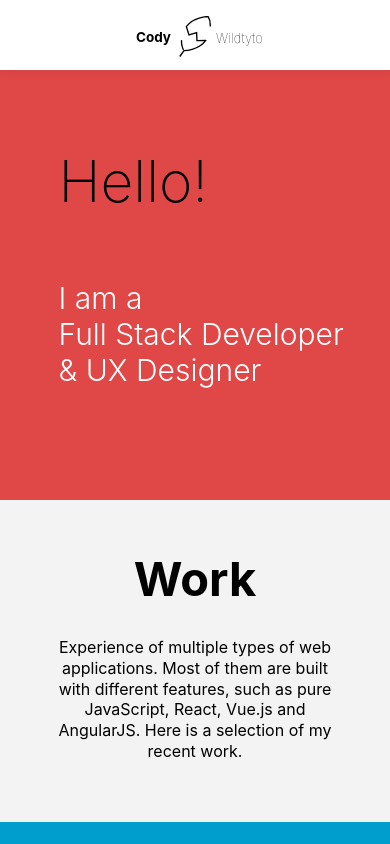
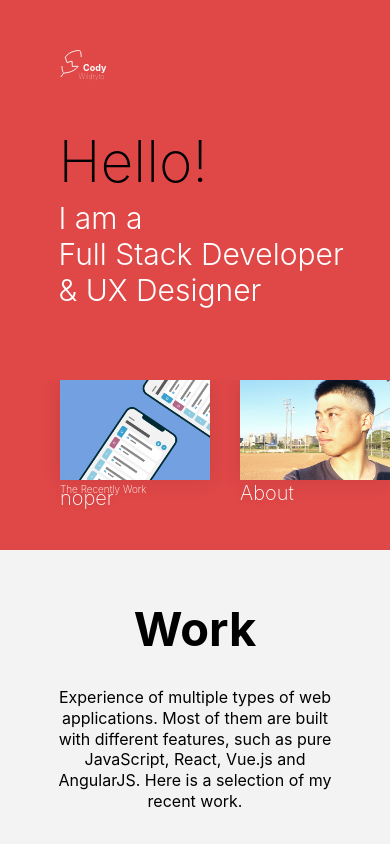
Before and after one commit to CodyWildtyto/wildtyto-feather, a React (Create React App) app: page / in a window 390 px wide. Shown: the top 844 px of the page. Built offline with nearby package versions, Linux system fonts and the light colour scheme.

Commit message:
[ Changed ] - Logo and nav

```diff
--- a/src/chapter/Hello.css
+++ b/src/chapter/Hello.css
@@ -122,12 +122,56 @@ section#Hello .hello-projects {
 @media only screen and ( max-width: 1023px ) {
 
     section#Hello {
+        position: relative;
         padding-left: 0;
-        height: 500px;
+        height: 550px;
     }
 
     section#Hello .hello-shortcuts {
-        display: none;
+        display: initial;
+        position: absolute;
+        bottom: 0;
+        margin: 0;
+        padding-bottom: 70px;
+        padding-left: 60px;
+        padding-right: 30px;
+        overflow-x: scroll;
+        white-space: nowrap;
+        vertical-align: top;
+    }
+
+    section#Hello .hello-shortcut-item {
+        display: inline-block;
+        position: relative;
+        left: auto;
+        top: auto;
+        width: 150px;
+        height: 100px;
+        vertical-align: top;
+    }
+
+    section#Hello .hello-shortcut-item + .hello-shortcut-item {
+        margin-left: 30px;
+    }
+
+    section#Hello .hello-shortcut-item h4 {
+        position: absolute;
+        bottom: -25px;
+        left: 0;
+        font-size: 20px;
+    }
+
+    section#Hello .hello-shortcut-item h5 {
+        position: absolute;
+        bottom: -15px;
+        left: 0;
+        font-size: 10px;
+        font-weight: 200;
+        color: #ffffff
+    }
+
+    section#Hello .hello-noper h4 {
+        bottom: -30px;
     }
 
 }
--- a/src/chapter/Intro.css
+++ b/src/chapter/Intro.css
@@ -44,12 +44,16 @@
 
 @media only screen and ( max-width: 1023px ) {
 
+    #Intro {
+        position: absolute;
+    }
+
     #Intro h2 {
-        top: 100px;
+        top: 80px;
     }
 
     #Intro h3 {
-        top: 250px;
+        top: 170px;
     }
 
 }
--- a/src/chapter/Logo.css
+++ b/src/chapter/Logo.css
@@ -45,30 +45,28 @@
 @media only screen and ( max-width: 1023px ) {
 
     #Logo {
-        top: 16px;
-        left: 50%;
+        position: absolute;
+        top: 50px;
+        left: 36px;
         transform-origin: top;
-        transform: translateX(-50%) scale(0.6);
-        color: #000000;
+        transform: scale(0.4);
+    }
+
+    #Logo.darkmode {
+        position: fixed;
+        top: 22px;
     }
 
     #Logo > span:first-of-type {
-        top: 20px;
-        left: auto;
-        right: 75px;
-        transform-origin: top right;
+        margin-top: -7px;
+        transform-origin: top left;
         transform: scale(1.5);
     }
 
     #Logo > span:last-of-type {
-        top: 23px;
-        left: 70px;
+        margin-left: -3px;
         transform-origin: top left;
-        transform: scale(1.8);
-    }
-
-    #Logo > svg path {
-        stroke: #000;
+        transform: scale(1.5);
     }
 
 }
--- a/src/chapter/Logo.js
+++ b/src/chapter/Logo.js
@@ -13,7 +13,7 @@ export default class Logo extends React.Component {
                 isDarkmode: false
             };
         Wheel.add( () => {
-                const _isDarkmode = ( window.scrollY > 500 );
+                const _isDarkmode = ( window.innerWidth > 1023 ) ? ( window.scrollY > 500 ) : ( window.scrollY > 20 );
                 if ( this.state.isDarkmode === _isDarkmode ) return;
                 this.setState({
                         isDarkmode: _isDarkmode
--- a/src/chapter/Navigator.css
+++ b/src/chapter/Navigator.css
@@ -126,8 +126,16 @@
         bottom: auto;
         left: 0;
         right: 0;
+        z-index: 7;
         width: auto;
         height: 70px;
+        transition-duration: 300ms;
+        transition-property: background-color box-shadow;
+        background-color: rgba(256, 256, 256, 0);
+    }
+
+    #Navigator.navmode {
+        background-color: #ffffff;
         box-shadow: 0 0 10px rgba(0, 0, 0, 0.1);
     }
 
--- a/src/chapter/Navigator.js
+++ b/src/chapter/Navigator.js
@@ -1,4 +1,5 @@
 import React from 'react';
+import Wheel from './../factory/Wheel';
 import Svg from './../factory/Svg';
 import iconGithub from './../image/nav-github-icon.svg';
 import iconLinkedin from './../image/nav-linkedin-icon.svg';
@@ -14,9 +15,8 @@ export default class Navigator extends React.Component {
                 isNavmode: false,
                 isBottom: false
             };
-
-        window.addEventListener("wheel", () => {
-                const _isNavmode = ( window.scrollY > 300 );
+        Wheel.add( () => {
+                const _isNavmode = ( window.innerWidth > 1023 ) ? ( window.scrollY > 300 ) : ( window.scrollY > 20 ) ;
                 if ( this.state.isNavmode !== _isNavmode ) this.setState({
                         isNavmode: _isNavmode
                     });
@@ -24,7 +24,7 @@ export default class Navigator extends React.Component {
                 if ( this.state.isBottom !== _isBottom ) this.setState({
                         isBottom: _isBottom
                     });
-            }, false);
+            } );
 
     }
 
--- a/src/factory/Wheel.js
+++ b/src/factory/Wheel.js
@@ -8,6 +8,7 @@ export default class Wheel {
         this._inspectList();
         window.addEventListener("wheel", _onWheel, false);
         window.addEventListener("touchmove", _onWheel, false);
+        window.addEventListener("resize", _onWheel, false);
         this.isInitial = true;
 
         function _onWheel(_event) {
```
